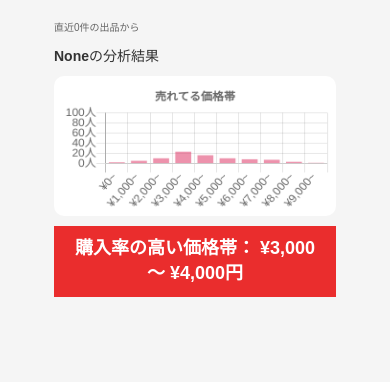
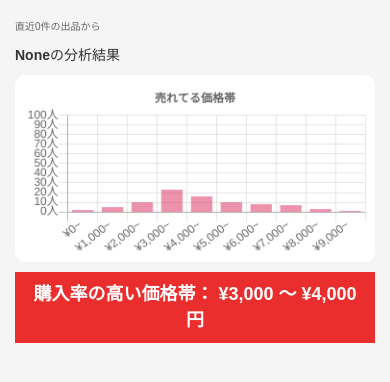
Before and after one commit to kasano0402/mercariAnalytics, a Flask app: page /search/ in a window 390 px wide. Shown: the part 61-443 px from the top of the page. Run offline with Flask 2, Linux system fonts and the light colour scheme; data that the repository does not hold is empty; some libraries are stand-ins or nearby versions.

Commit message:
レスポンシブデザインへ（途中）

```diff
--- a/static/css/result.css
+++ b/static/css/result.css
@@ -24,8 +24,8 @@ body {
 /* CONTAINER STYLES
 ------------------------------------ */
 .container {
-  max-width: 80%;
-  border-top: 1px solid transparent;
+  max-width: 70%;
+  border-top: 0px solid transparent;
 }
 
 /*注釈部*/
@@ -45,6 +45,8 @@ body {
   display: block;
   padding: 2%;
   border-radius: 10px;
+  width: 100% !important;
+  margin: 0px auto;
 }
 
 /* RESULT HEADER STYLES
@@ -65,10 +67,17 @@ body {
 }
 
 .item {
-  border: 1px solid;
+  border: 0px solid;
+}
+
+.item img {
+  width: 150px;
 }
 
 /* RESPONSIVE STYLES
 ------------------------------------ */
-@media (max-width: 600px) {
+@media (max-width: 700px) {
+  .container {
+    max-width: 100%;
+  }
 }
--- a/templates/result.html
+++ b/templates/result.html
@@ -21,14 +21,18 @@
   </div>
   <!--結果リスト-->
   <div class="result-list">
+    <div class="row">
       {% for name, price, status, url, photo in itemlist %}
       <div class="item">
-      <p><a href="{{url}}">{{name}}</a></p>
+        <div class="col-xs-12 col-sm-8 col-md-6 col-md-4 col-lg-2">
+          <p><a href="{{url}}" target="_blank">{{name}}</a></p>
           <img src="{{photo}}" />
           <p>価格: {{price}}</p>
           <p>状態: {{status}}</p>
         </div>
+      </div>
       {% endfor %}
+    </div>
   </div>
   {% endblock %}
 </div>
```
Lines whose indentation alone changed are shown as unchanged.
